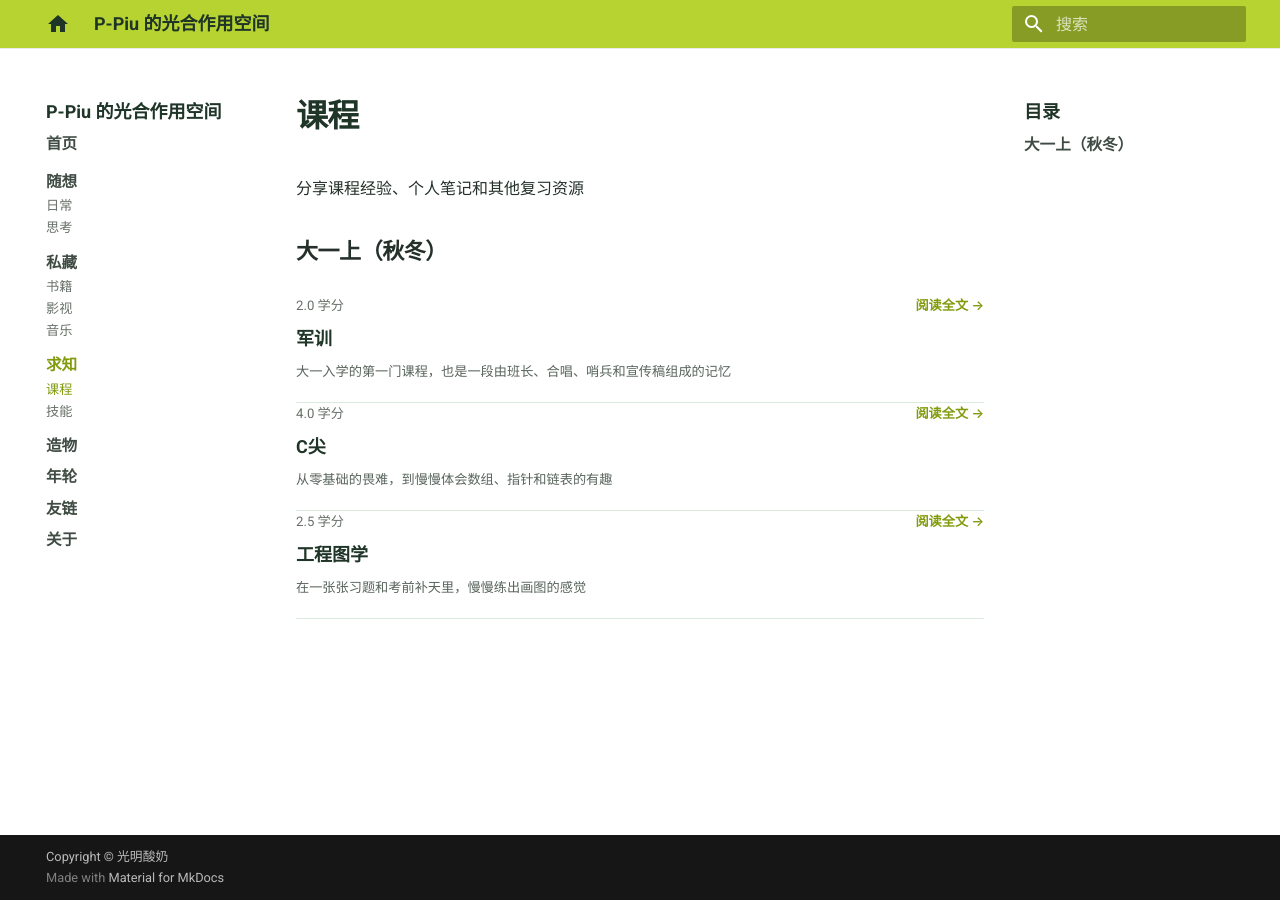
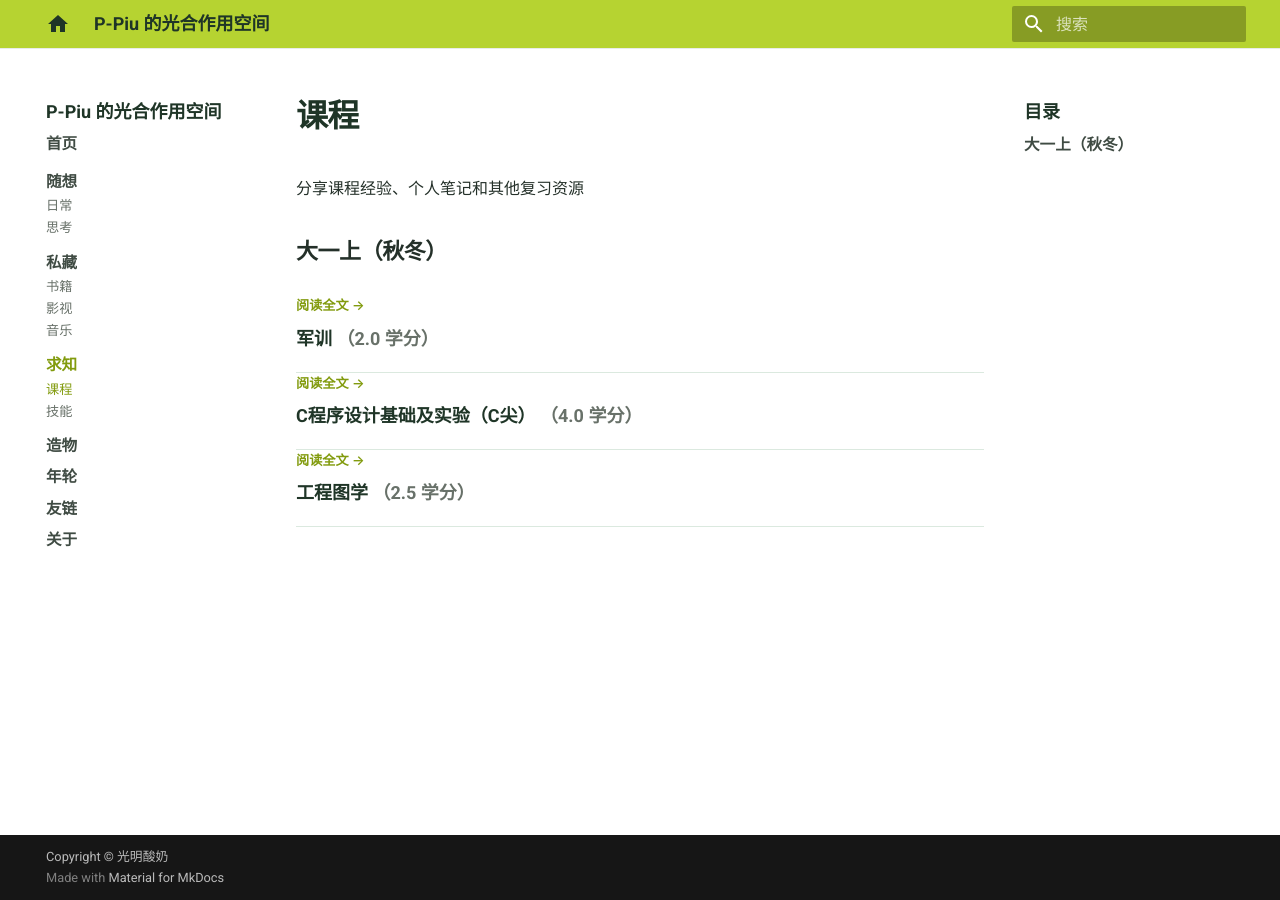
Before and after one commit to P-Piu/P-Piu.github.io, an MkDocs documentation site: the page built from docs/learning/courses.md, in a window 1280 px wide. Built offline with MkDocs 1.6.1 and Material for MkDocs 9.7.7, drawn with Linux system fonts in a browser that asks for light colours.

Commit message:
收束课程索引格式

```diff
--- a/docs/learning/courses.md
+++ b/docs/learning/courses.md
@@ -7,26 +7,20 @@
 <div class="article-index">
   <a class="article-index-item" href="military-training/">
     <span class="article-index-meta">
-      <span class="article-index-date">2.0 学分</span>
       <span class="article-index-action">阅读全文 →</span>
     </span>
-    <span class="article-index-title">军训</span>
-    <span class="article-index-summary">大一入学的第一门课程，也是一段由班长、合唱、哨兵和宣传稿组成的记忆</span>
+    <span class="article-index-title">军训 <span class="article-index-credit">（2.0 学分）</span></span>
   </a>
   <a class="article-index-item" href="advanced-c-programming/">
     <span class="article-index-meta">
-      <span class="article-index-date">4.0 学分</span>
       <span class="article-index-action">阅读全文 →</span>
     </span>
-    <span class="article-index-title">C尖</span>
-    <span class="article-index-summary">从零基础的畏难，到慢慢体会数组、指针和链表的有趣</span>
+    <span class="article-index-title">C程序设计基础及实验（C尖） <span class="article-index-credit">（4.0 学分）</span></span>
   </a>
   <a class="article-index-item" href="engineering-graphics/">
     <span class="article-index-meta">
-      <span class="article-index-date">2.5 学分</span>
       <span class="article-index-action">阅读全文 →</span>
     </span>
-    <span class="article-index-title">工程图学</span>
-    <span class="article-index-summary">在一张张习题和考前补天里，慢慢练出画图的感觉</span>
+    <span class="article-index-title">工程图学 <span class="article-index-credit">（2.5 学分）</span></span>
   </a>
 </div>
--- a/docs/stylesheets/extra.css
+++ b/docs/stylesheets/extra.css
@@ -230,6 +230,12 @@ body {
   font-size: var(--text-md);
   font-weight: 600;
   line-height: 1.45;
+}
+
+.article-index-credit {
+  color: #687169;
+  font-size: inherit;
+  font-weight: inherit;
 }
 
 .article-index-summary {
```
Also changed, not shown: docs/learning/courses/advanced-c-programming.md (+1 -1 lines).
